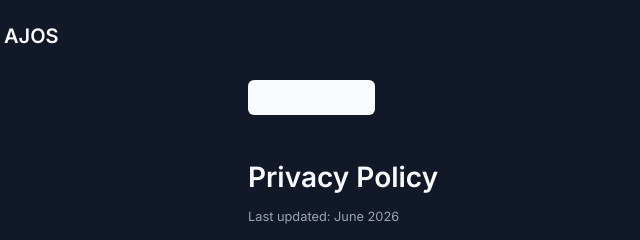
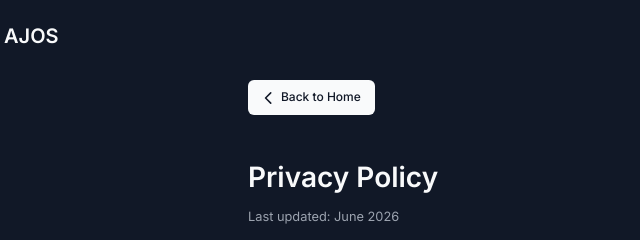
Before and after one commit to Shrlnrm/Automated-Job-Opportunity-Seeker, a website: page public/privacy.html in a window 1280 px wide. Shown: the top 240 px of the page, 52-692 px from the left. Drawn offline with Linux system fonts and the light colour scheme.

Commit message:
Fix back button text color: increase CSS specificity to override general link color

```diff
--- a/public/privacy.html
+++ b/public/privacy.html
@@ -20,7 +20,7 @@
     .policy-container p, .policy-container li { font-size: 0.9rem; color: var(--text-muted); }
     .policy-container ul { padding-left: 1.25rem; }
     .policy-container a { color: var(--text-main); }
-    .policy-back-btn {
+    .policy-container a.policy-back-btn {
       display: inline-flex;
       align-items: center;
       gap: 0.4rem;
@@ -35,11 +35,11 @@
       background: var(--btn-bg);
       transition: all 0.2s;
     }
-    .policy-back-btn:hover {
+    .policy-container a.policy-back-btn:hover {
       background: #7480e0;
       color: #ffffff;
     }
-    .policy-back-btn svg { flex-shrink: 0; }
+    .policy-container a.policy-back-btn svg { flex-shrink: 0; }
   </style>
 </head>
 <body>
```
Also changed, not shown: public/terms.html (+3 -3 lines).
